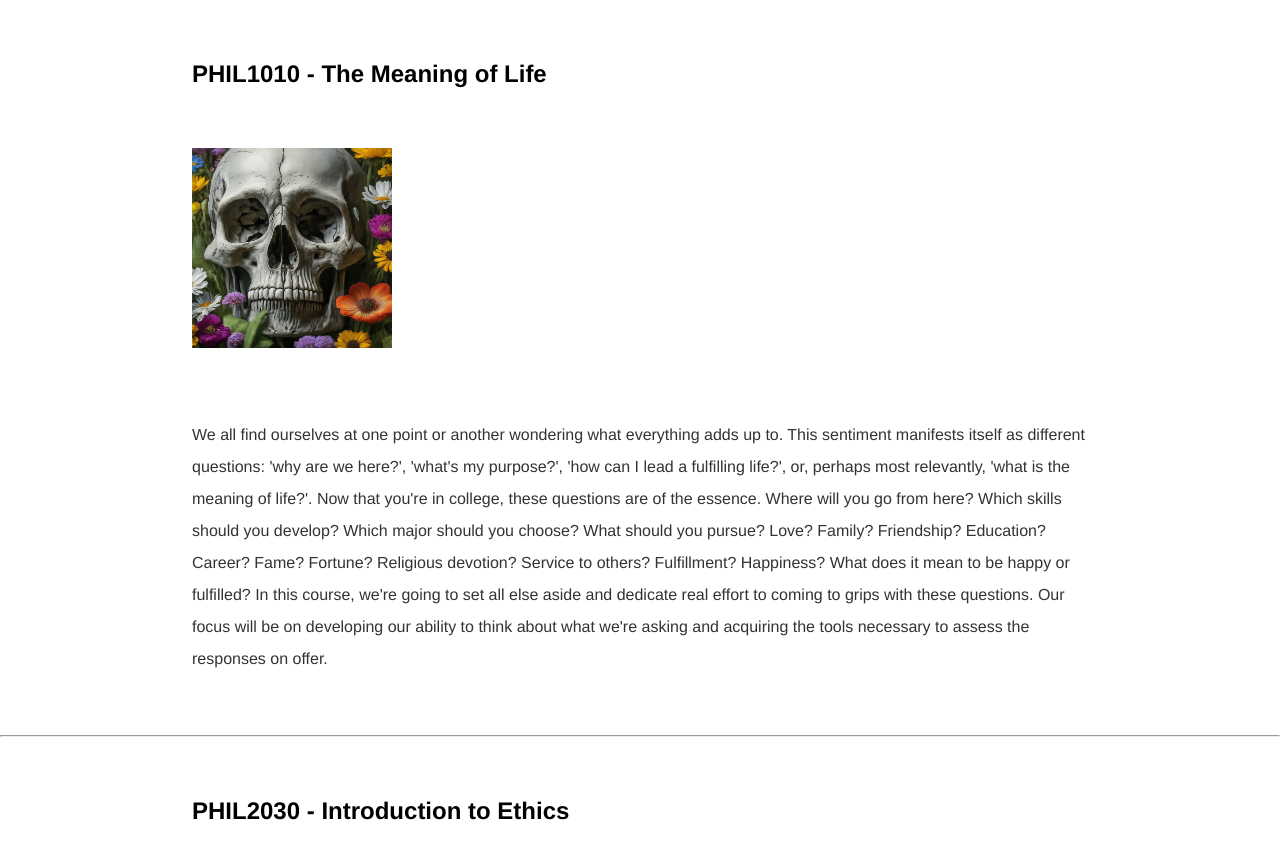
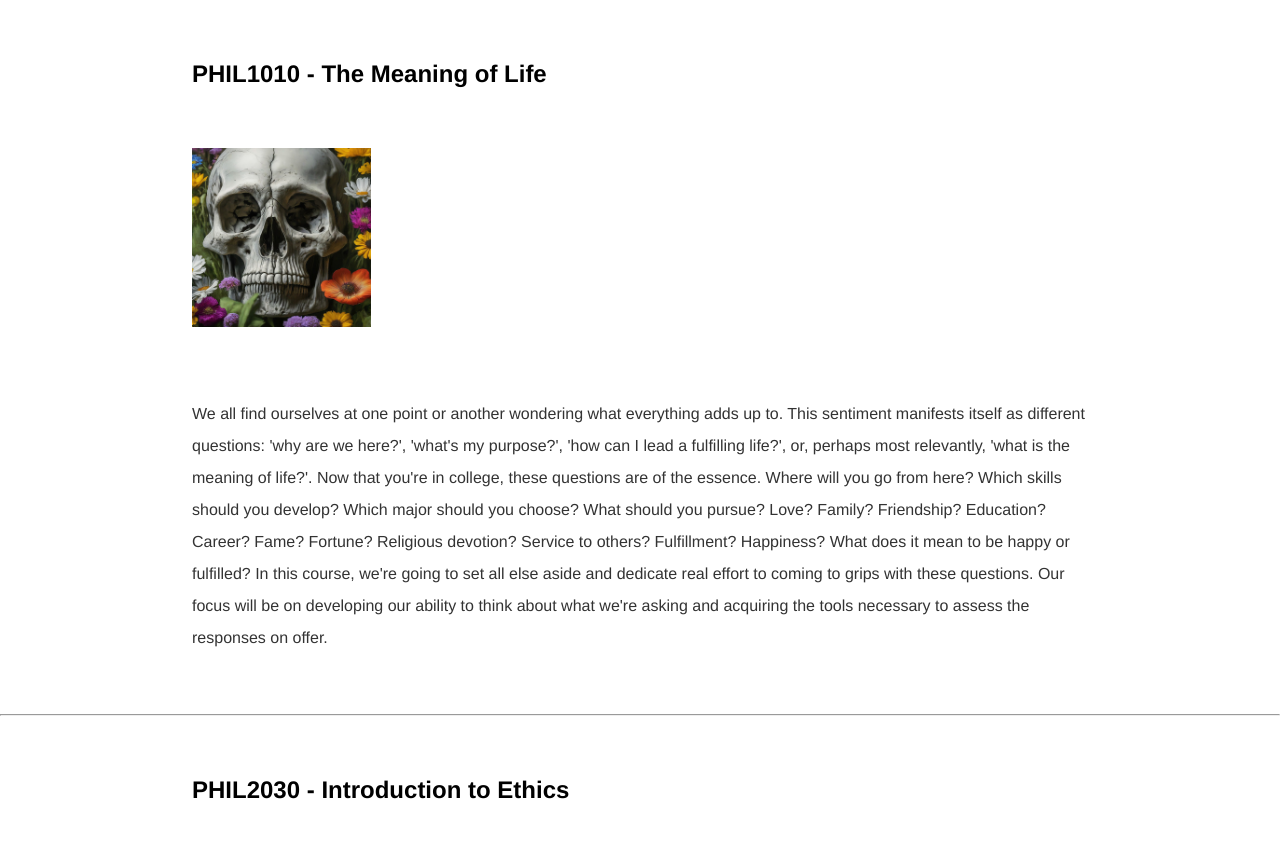
Before and after one commit to kevinjpatton/kevinjpatton.github.io, a Jekyll site: the page built from test.html, in a window 1280 px wide. Shown: the part 348-1192 px from the top of the page. Built offline with Jekyll 4.4.1, drawn with Linux system fonts in a browser that asks for light colours; Markdown is read by kramdown in place of the engine named in the settings; grey boxes are pictures that could not be loaded.

Commit message:
Update test.css

```diff
--- a/css/test.css
+++ b/css/test.css
@@ -187,6 +187,11 @@
   object-fit: cover; /* Crop to fit the square container */
 }
 
+img.thumbnail {
+    width: 20%; /* Adjust this percentage as needed */
+    height: auto; /* Maintain aspect ratio */
+}
+
 .text-block { /* Or the class of your text container */
   text-align: center;
 }
```
